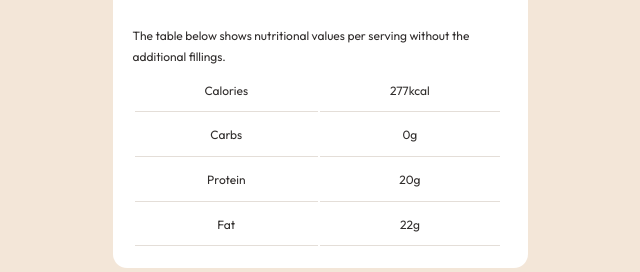
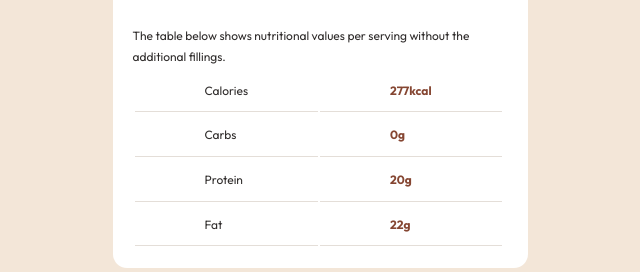
Before and after one commit to halovii/recipe-page-challenge, a plain HTML site: page index.html in a window 1280 px wide. Shown: the part 1186-1458 px from the top of the page, without its empty margins (320-960 px from the left). Drawn offline with Linux system fonts and the light colour scheme; files whose address does not match are found by name.

Commit message:
updated style.css & index.html
fixed bold table element

```diff
--- a/index.html
+++ b/index.html
@@ -90,22 +90,22 @@
     <table>
       <tr>
         <td>Calories</td>
-        <td>277kcal</td>
+        <td class="bold">277kcal</td>
       </tr>
 
       <tr>
         <td>Carbs</td>
-        <td>0g</tr>
+        <td class="bold">0g</tr>
       </tr>
 
       <tr>
         <td>Protein</td>
-        <td>20g</td>
+        <td class="bold">20g</td>
       </tr>
 
       <tr>
         <td>Fat</td>
-        <td>22g</td>
+        <td class="bold">22g</td>
       </tr>
 
   </table>
--- a/style.css
+++ b/style.css
@@ -72,8 +72,8 @@ li::marker{
 tr td{
     border-bottom: 1px solid hsl(30, 18%, 87%);
     padding: 10px 70px;
-    text-align: center;
-    margin-left: auto;
-    margin-right: auto;
-
 }
+.bold{
+    color:hsl(14, 45%, 36%);
+    font-weight: 700;
+}
```
